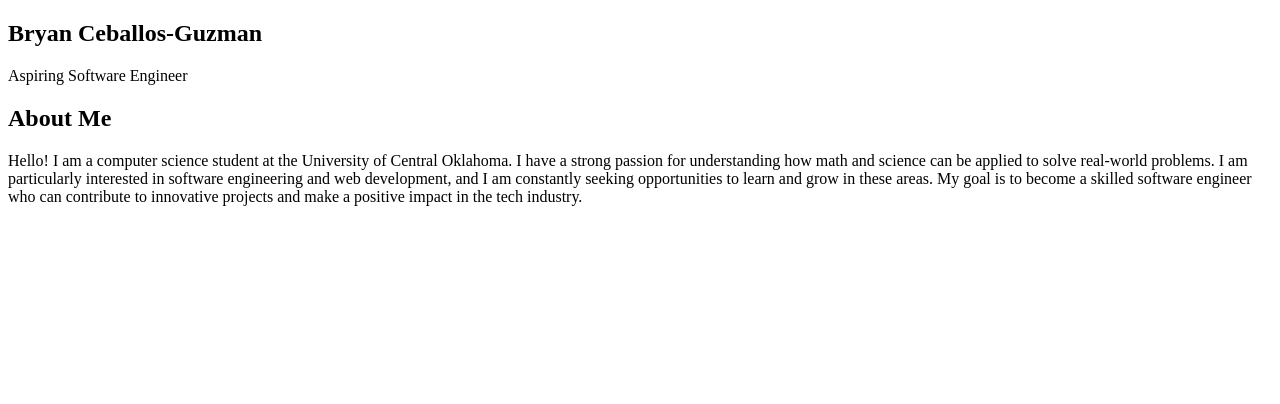
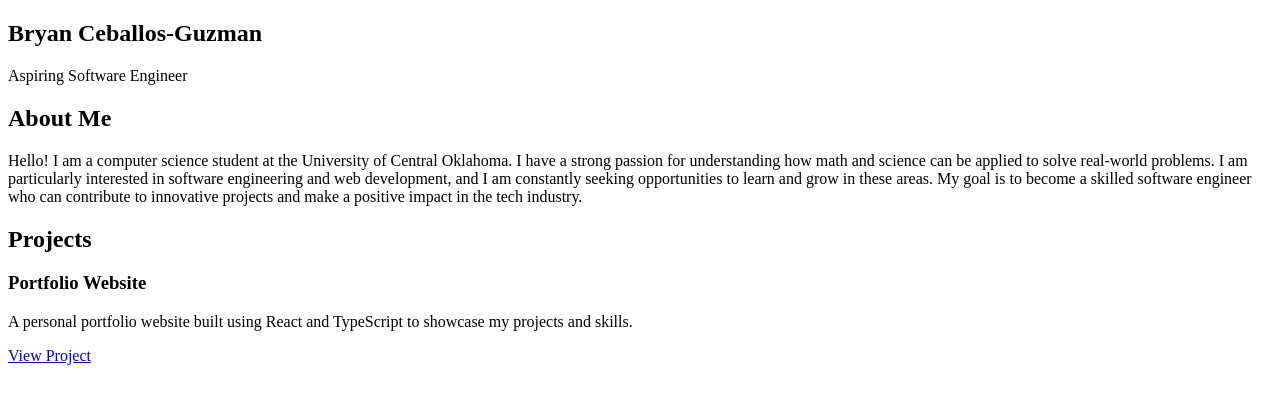
Before and after one commit to bguzman3-wq/Portfolio-Website, a React (Vite) app: page / in a window 1280 px wide. Shown: the top 404 px of the page. Built offline with nearby package versions, Linux system fonts and the light colour scheme.

Commit message:
Added projects

```diff
--- a/src/App.tsx
+++ b/src/App.tsx
@@ -1,5 +1,6 @@
 import Hero from "./components/Hero";
 import About from "./components/About";
+import Projects from "./components/Projects";
 
 
 export default function App() {
@@ -7,6 +8,7 @@ export default function App() {
         <>
             <Hero/>
             <About/>
+            <Projects/>
         </>
     );
 }
--- a/src/components/Projects.tsx
+++ b/src/components/Projects.tsx
@@ -9,3 +9,18 @@ const projects: Project[] = [
 
     },
 ];
+
+export default function Projects(){
+    return (
+        <section>
+            <h2>Projects</h2>
+            {projects.map((project) => (
+                <div key = {project.id}>
+                <h3>{project.title}</h3>
+                <p>{project.description}</p>
+                {project.link && <a href={project.link}>View Project</a>}
+                </div>
+            ))}
+        </section>
+    );
+}
```
